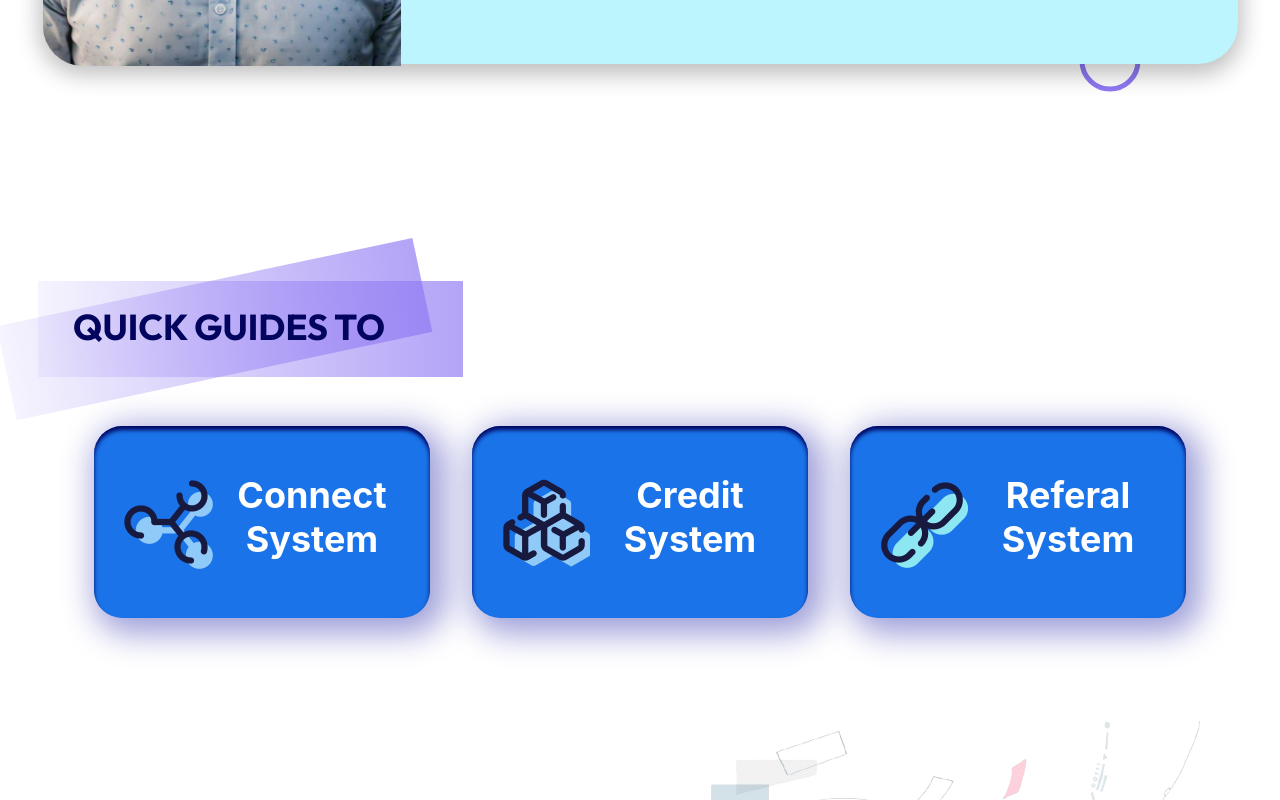
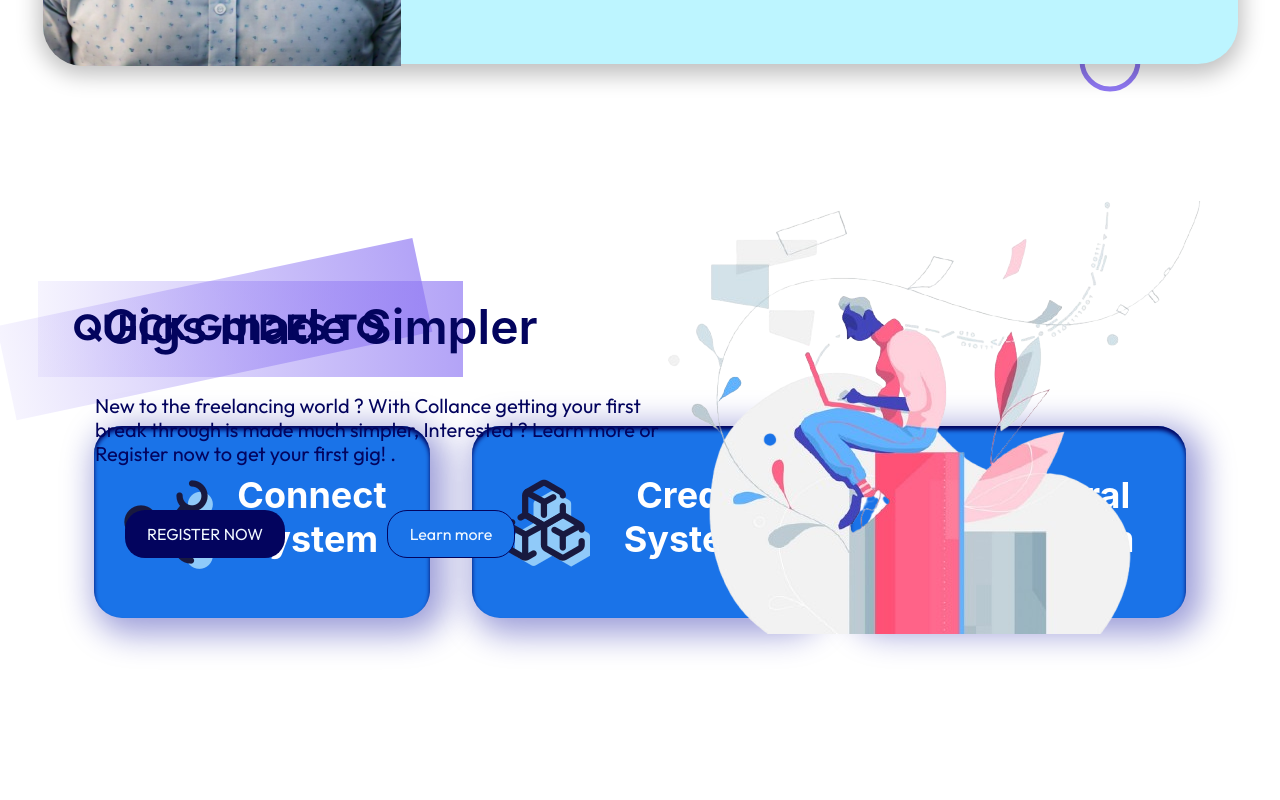
Before and after one commit to Pseud0coders/Collance_Web, a React (Create React App) app: page / in a window 1280 px wide. Shown: the part 3980-4780 px from the top of the page. Built offline with nearby package versions, Linux system fonts and the light colour scheme.

Commit message:
false commit

```diff
--- a/src/components/gigsmadesimpler.css
+++ b/src/components/gigsmadesimpler.css
@@ -1,7 +1,7 @@
 .gigsmadesimpler{
     padding: 80px 0px;
     grid-template-columns: 1fr 1fr;
-    top: 520px;
+    top: 68cl0px;
 }
 
 .gigsmadesimpler_header{
```
